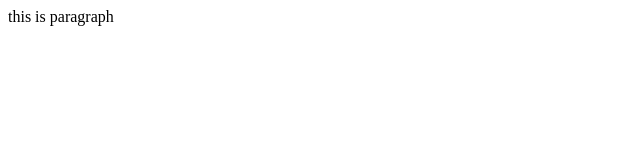
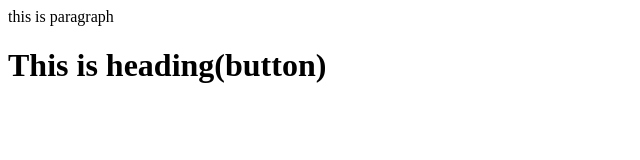
Before and after one commit to Purnachandra890/newRepo, a plain HTML site: page index.html in a window 1280 px wide. Shown: the whole page, without its empty margins (0-640 px from the left). Drawn offline with Linux system fonts and the light colour scheme.

```diff
--- a/index.html
+++ b/index.html
@@ -1 +1,2 @@
 <p>this is paragraph</p>
+<h1>This  is heading(button)</h1>
```
